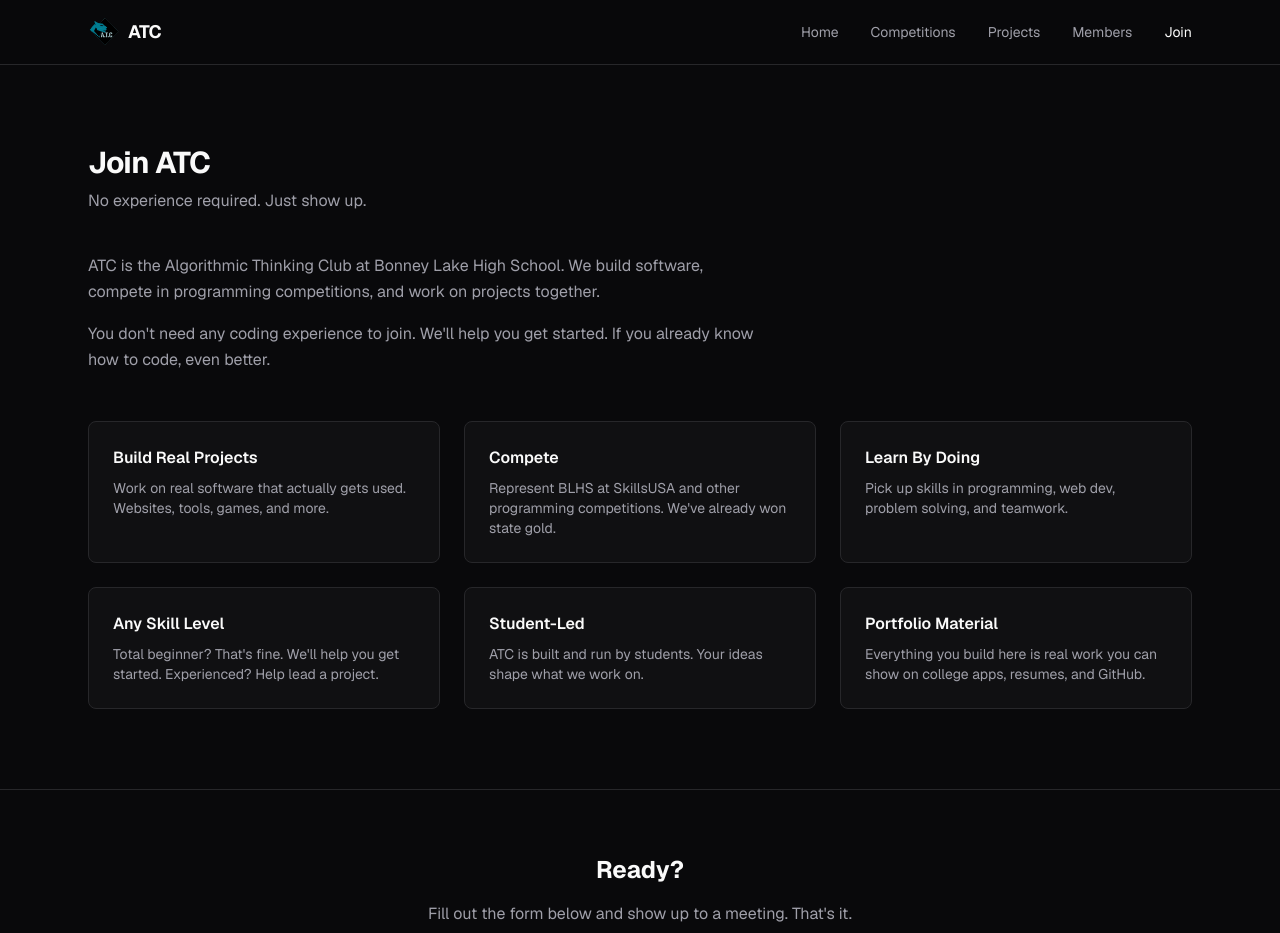
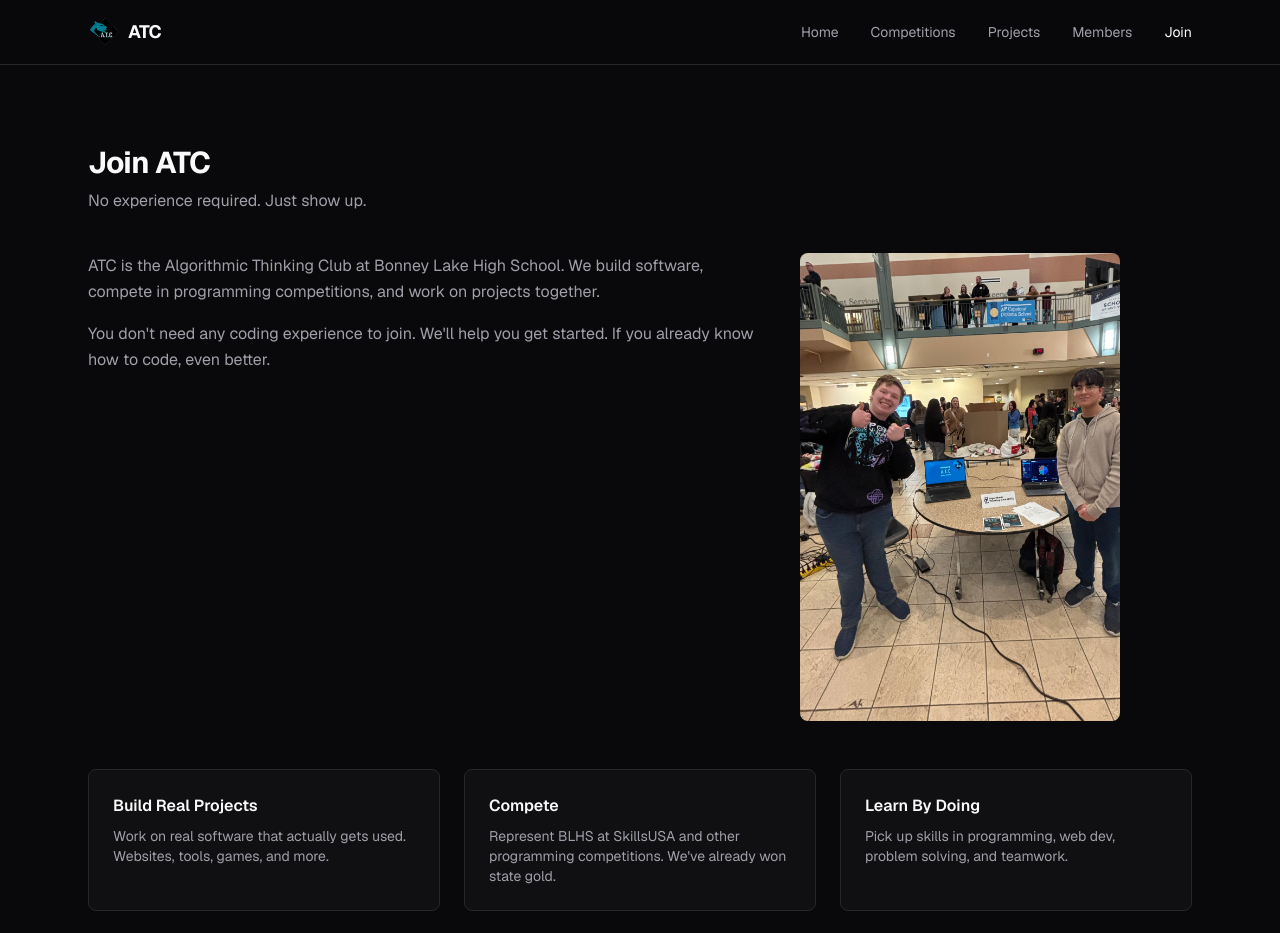
Before and after one commit to Algorithmic-Thinking-Club/atc-blhs, a Next.js app: page /join in a window 1280 px wide. Shown: the top 933 px of the page. Built offline with nearby package versions, Linux system fonts and the light colour scheme.

Commit message:
tweak #7

```diff
--- a/app/join/page.tsx
+++ b/app/join/page.tsx
@@ -1,4 +1,5 @@
 import type { Metadata } from "next";
+import Image from "next/image";
 import Section from "@/components/Section";
 import Card from "@/components/Card";
 import Button from "@/components/Button";
@@ -11,7 +12,8 @@ export default function JoinPage() {
   return (
     <>
       <Section title="Join ATC" subtitle="No experience required. Just show up.">
-        <div className="max-w-2xl">
+        <div className="flex flex-col gap-10 lg:flex-row lg:items-start">
+          <div className="max-w-2xl lg:flex-1">
             <p className="text-zinc-400 leading-relaxed">
               ATC is the Algorithmic Thinking Club at Bonney Lake High School.
               We build software, compete in programming competitions, and work on
@@ -21,6 +23,16 @@ export default function JoinPage() {
               You don&apos;t need any coding experience to join. We&apos;ll help you
               get started. If you already know how to code, even better.
             </p>
+          </div>
+          <div className="overflow-hidden rounded-lg lg:w-80 lg:shrink-0">
+            <Image
+              src="/club-booth.jpg"
+              alt="ATC booth at BLHS club fair"
+              width={590}
+              height={862}
+              className="w-full object-cover"
+            />
+          </div>
         </div>
 
         <div className="mt-12 grid gap-6 sm:grid-cols-2 lg:grid-cols-3">
@@ -67,7 +79,7 @@ export default function JoinPage() {
       <section className="border-t border-zinc-800 px-6 py-16 text-center">
         <h2 className="text-2xl font-bold">Ready?</h2>
         <p className="mx-auto mt-4 max-w-md text-zinc-400">
-          Fill out the form below and show up to a meeting. That&apos;s it.
+          Fill out the form below and show up to a meeting.
         </p>
         <div className="mt-6 flex gap-4 justify-center">
           <Button href="https://docs.google.com/forms/d/1wPuw8keLqSHSA38l9J5ISKGpPCaf5OhQ2yovKxT9yYs" external>
--- a/app/projects/page.tsx
+++ b/app/projects/page.tsx
@@ -52,13 +52,6 @@ export default function ProjectsPage() {
           </Card>
         ))}
       </div>
-
-      <div className="mt-12 rounded-lg border border-dashed border-zinc-700 p-8 text-center">
-        <p className="text-zinc-500">
-          More projects coming soon. Have an idea?{" "}
-          <span className="text-zinc-300">Bring it to a meeting.</span>
-        </p>
-      </div>
     </Section>
   );
 }
```
Also changed, not shown: public/club-booth.jpg (added). Lines whose indentation alone changed are shown as unchanged.
